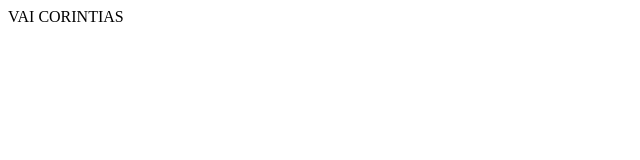
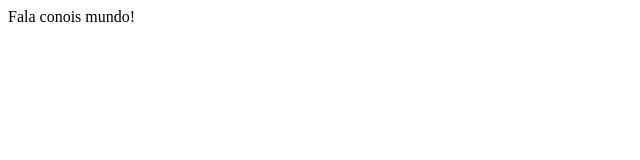
Before and after one commit to jzaidan/MyLittleSchool, a plain HTML site: page web/index.html in a window 1280 px wide. Shown: the full height of the page, 0-640 px from the left. Drawn offline with Linux system fonts and the light colour scheme.

Commit message:
Update index.html

```diff
--- a/web/index.html
+++ b/web/index.html
@@ -12,6 +12,6 @@ EU SOU O DOUGRAS
         <meta name="viewport" content="width=device-width, initial-scale=1.0">
     </head>
     <body>
-        <div>VAI CORINTIAS</div>
+        <div>Fala conois mundo!</div>
     </body>
 </html>
```
